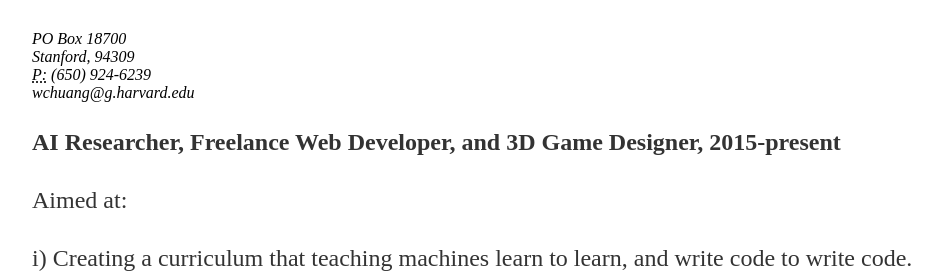
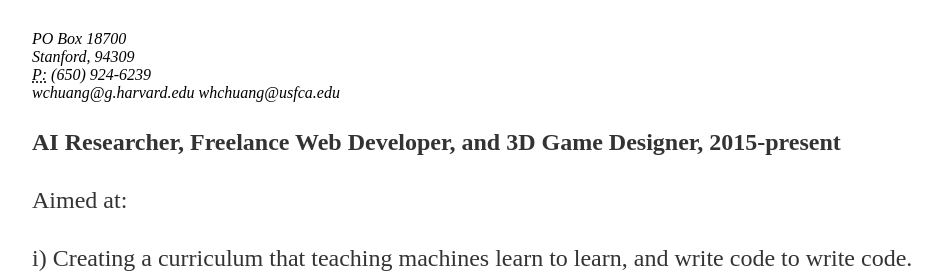
Before and after one commit to williamchuang/williamchuang.github.io, a Jekyll site: the page built from cv/index.html, in a window 1280 px wide. Shown: the part 201-477 px from the top of the page, without its empty margins (160-1108 px from the left). Built offline with Jekyll 4.4.1, drawn with Linux system fonts in a browser that asks for light colours; comment, search, counter and statistics services are not loaded.

Commit message:
Update index.html

```diff
--- a/cv/index.html
+++ b/cv/index.html
@@ -17,6 +17,7 @@ description: Current CV for William Chuang.
 				Stanford, 94309<br>
 				<abbr title="phone">P:</abbr> (650) 924-6239<br>
 				<span class="obfuscate">wchuang@g.harvard.edu</span>
+				<span class="obfuscate">whchuang@usfca.edu</span>
 				</address>
 				</div>
 
```
